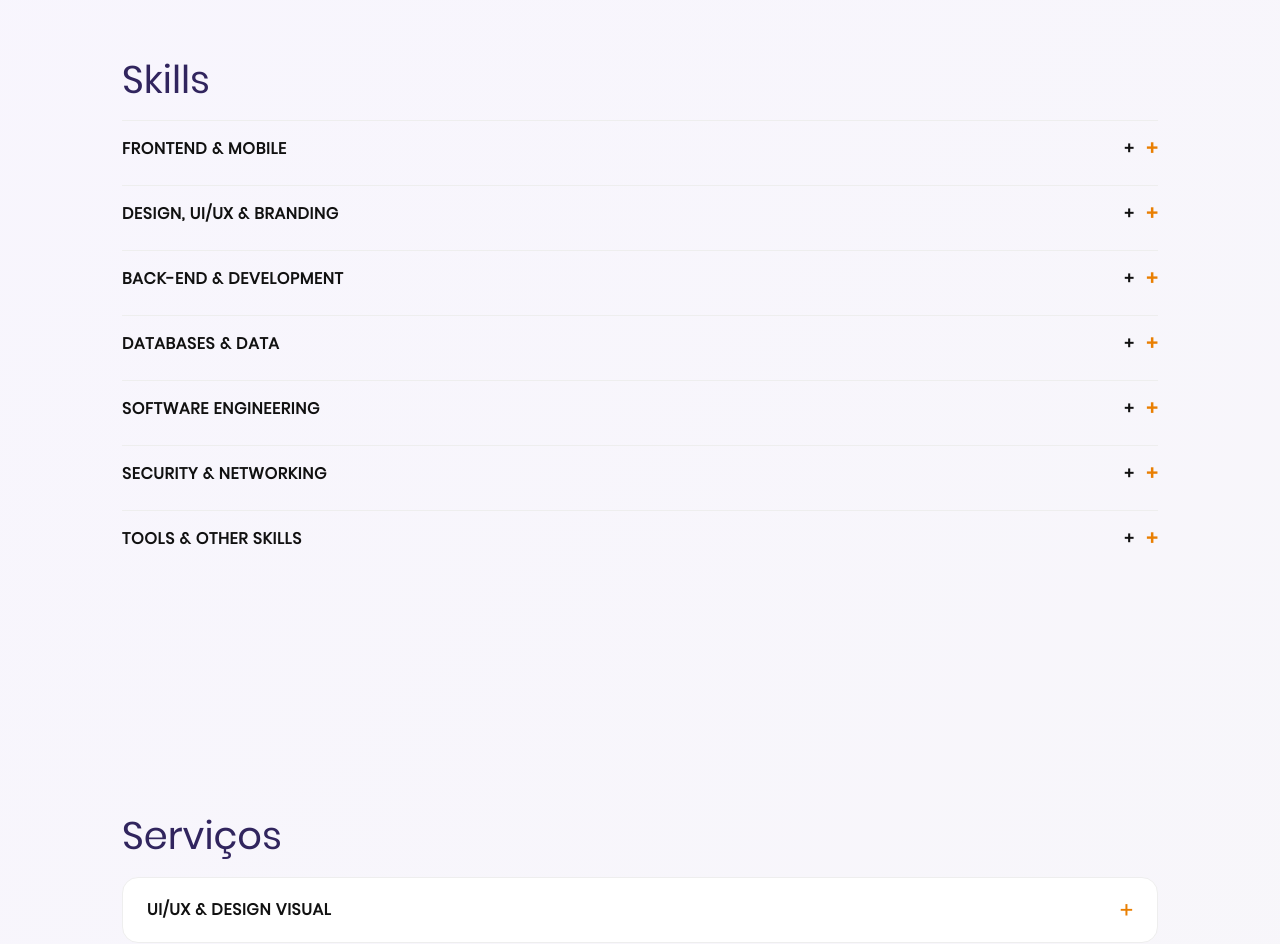
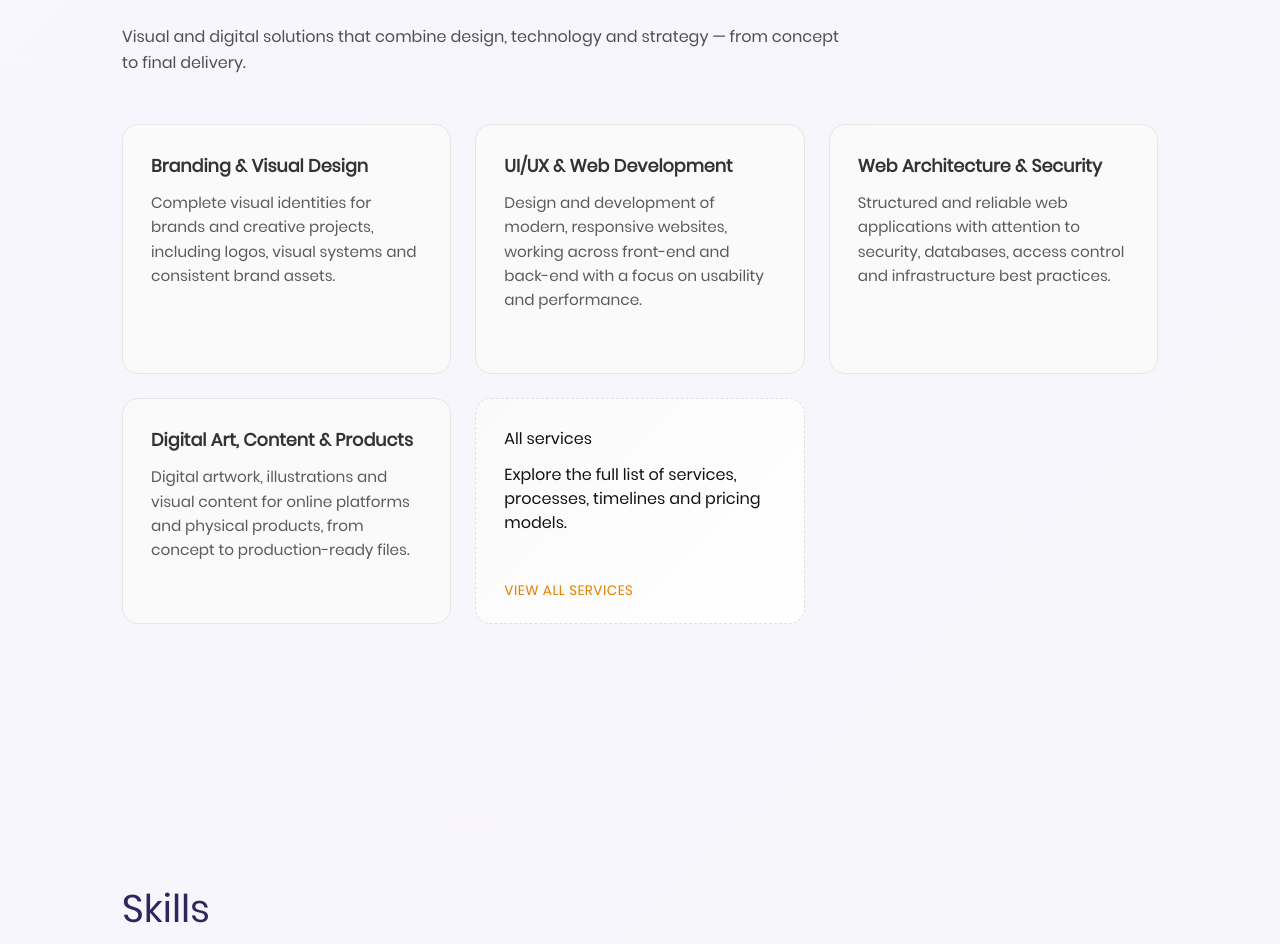
Before and after one commit to sth3r/Portfilio, a React (Vite) app: page / in a window 1280 px wide. Shown: the part 1208-2152 px from the top of the page. Built offline with nearby package versions, Linux system fonts and the light colour scheme.

Commit message:
feat: restructure Services and Process sections with improved content and layout; add ProcessPreview component

```diff
--- a/src/App.tsx
+++ b/src/App.tsx
@@ -6,24 +6,35 @@ import Footer from "./components/Footer";
 import Navbar from "./components/Navbar";
 import ProjectsSection from "./components/ProjectsSection";
 import ResumeSection from "./components/ResumeSection";
-import ProcessSection from "./components/ProcessSection";
 import SkillsSection from "./components/SkillsSection";
 import ServicesSection from "./components/ServicesSection";
+import ProcessPreview from "./components/ProcessPreview";
 // import ConstructionScreen from "./components/ConstructionScreen";
 
 export default function App() {
   return (
     <LanguageProvider>
-       {/* <ConstructionScreen /> ← primeira tela */}
       <Navbar />
-      {/* <LanguageSwitcher /> */}
       <Header />
+
+      {/* 1️⃣ Posicionamento claro */}
       <HeroSection />
-      <SkillsSection/>
-      <ServicesSection/>
+
+      {/* 2️⃣ O que você faz (valor imediato) */}
+      <ServicesSection />
+
+      {/* 3️⃣ Profundidade técnica (rápido p/ recrutador) */}
+      <SkillsSection />
+
+      {/* 4️⃣ Provas reais */}
+      <ProjectsSection />
+
+      {/* 5️⃣ Como você trabalha (confiança p/ clientes) */}
+      <ProcessPreview />
+
+      {/* 6️⃣ Credibilidade formal */}
       <ResumeSection />
-      <ProjectsSection />
-      <ProcessSection />
+
       <Footer />
     </LanguageProvider>
   );
--- /dev/null
+++ b/src/components/ProcessPreview.tsx
@@ -0,0 +1,28 @@
+import { useLanguage } from "../context/LanguageContext";
+import { processPreviewTexts } from "../content/processPreviewTexts";
+// usando <a> em vez de react-router-dom Link para evitar dependência
+import "../styles/components/ProcessPreview.css";
+
+export default function ProcessPreview() {
+  const { language } = useLanguage();
+  const text = processPreviewTexts[language];
+
+  return (
+    <section className="sessao process-preview" id="processo">
+      <h2>{text.sectionTitle}</h2>
+      <p className="process-preview-description">{text.description}</p>
+
+      <ul className="process-preview-steps">
+        {text.steps.map((step, idx) => (
+          <li key={idx}>{step}</li>
+        ))}
+      </ul>
+
+      <div className="process-preview-cta">
+        <a href="/servicos" className="btn primary">
+          {text.cta}
+        </a>
+      </div>
+    </section>
+  );
+}
--- a/src/components/ProcessSection.tsx
+++ /dev/null
@@ -1,26 +0,0 @@
-import { useLanguage } from "../context/LanguageContext";
-import { projectsTexts } from "../content/projectsTexts";
-import "../styles/components/Projects.css";
-
-export default function ProjectsSection() {
-  const { language } = useLanguage();
-  const t = projectsTexts[language];
-
-  return (
-    <>
-      <section id="processo" className="sessao processos">
-        <h2>{t.processTitle}</h2>
-
-        <details className="processo-detalhes">
-          <summary>{t.processSummary}</summary>
-          <div className="conteudo">
-            {t.processContent.map((text, index) => (
-              <p key={index}>{text}</p>
-            ))}
-          </div>
-        </details>
-      </section>
-
-</>
-  );
-}
--- a/src/components/ServicesSection.tsx
+++ b/src/components/ServicesSection.tsx
@@ -1,46 +1,39 @@
-import { useState } from "react";
 import { useLanguage } from "../context/LanguageContext";
 import { servicesTexts } from "../content/servicesTexts";
-import type { ServicesTexts, ServiceItem } from "../content/servicesTexts";
 import "../styles/components/Services.css";
 
 export default function ServicesSection() {
   const { language } = useLanguage();
-  const services: ServicesTexts = servicesTexts[language] ?? servicesTexts.pt;
-  const [openIndex, setOpenIndex] = useState<number | null>(null);
-
-  function toggle(index: number) {
-    setOpenIndex(openIndex === index ? null : index);
-  }
+  const content = servicesTexts[language];
 
   return (
-    <section className="sessao services-section" id="servicos">
-      <h2>{services.sectionTitle}</h2>
+    <section className="sessao services-section" id="services">
+      <header className="services-header">
+        <h2>{content.sectionTitle}</h2>
+        <p className="services-intro">{content.sectionIntro}</p>
+      </header>
 
-      <div className="services-accordion">
-        {services.items.map((service: ServiceItem, idx: number) => {
-          const isOpen = openIndex === idx;
+      <div className="services-grid">
+  {content.services.map((service, index) => (
+    <article key={index} className="service-card fade-up">
+      <h3 className="service-title">{service.title}</h3>
+      <p className="service-description">{service.description}</p>
 
-          return (
-            <div key={idx} className={`service-card ${isOpen ? "open" : ""}`}>
-              <button className="service-header" onClick={() => toggle(idx)} aria-expanded={isOpen}>
-                <span className="service-title">{service.title}</span>
-                <span className="service-icon">{isOpen ? "–" : "+"}</span>
-              </button>
+      <span className="service-link">
+        {content.viewMore}
+      </span>
+    </article>
+  ))}
 
-              <div className="service-content">
-                <p className="service-description">{service.description}</p>
+  {/* CTA Card */}
+  <a href="/servicos" className="service-card service-cta-card fade-up">
+    <h3>{content.ctaTitle}</h3>
+    <p>{content.ctaDescription}</p>
+    <span className="service-link">{content.cta}</span>
+  </a>
+</div>
 
-                <ul className="service-list">
-                  {service.details.map((item: string, i: number) => (
-                    <li key={i}>{item}</li>
-                  ))}
-                </ul>
-              </div>
-            </div>
-          );
-        })}
-      </div>
+
     </section>
   );
 }
--- /dev/null
+++ b/src/content/processPreviewTexts.ts
@@ -0,0 +1,49 @@
+import type { Language } from "../context/LanguageContext";
+
+export type ProcessPreviewTexts = {
+  sectionTitle: string;
+  description: string;
+  steps: string[];
+  cta: string;
+};
+
+export const processPreviewTexts: Record<Language, ProcessPreviewTexts> = {
+  pt: {
+    sectionTitle: "Processo de Trabalho",
+    description:
+      "Cada serviço é desenvolvido a partir de um processo estruturado que integra pesquisa, design, desenvolvimento e validação técnica.",
+    steps: [
+      "Pesquisa e entendimento do negócio, público e objetivos",
+      "UI/UX design, referências visuais e prototipação",
+      "Definição técnica: front-end, back-end, ferramentas e segurança",
+      "Desenvolvimento, testes, otimização e entrega",
+    ],
+    cta: "Ver serviços e processo completo",
+  },
+
+  en: {
+    sectionTitle: "Work Process",
+    description:
+      "Each service is developed through a structured process that integrates research, design, development, and technical validation.",
+    steps: [
+      "Research and understanding of business, audience, and goals",
+      "UI/UX design, visual references, and prototyping",
+      "Technical planning: front-end, back-end, tools, and security",
+      "Development, testing, optimization, and delivery",
+    ],
+    cta: "View services and full process",
+  },
+
+  es: {
+    sectionTitle: "Proceso de Trabajo",
+    description:
+      "Cada servicio se desarrolla a través de un proceso estructurado que integra investigación, diseño, desarrollo y validación técnica.",
+    steps: [
+      "Investigación y comprensión del negocio, público y objetivos",
+      "Diseño UI/UX, referencias visuales y prototipado",
+      "Definición técnica: front-end, back-end, herramientas y seguridad",
+      "Desarrollo, pruebas, optimización y entrega",
+    ],
+    cta: "Ver servicios y proceso completo",
+  },
+};
--- a/src/content/servicesTexts.ts
+++ b/src/content/servicesTexts.ts
@@ -10,44 +10,109 @@ export type ServicesTexts = {
   sectionTitle: string;
   intro?: string;
   items: ServiceItem[];
+  viewMore: string;
+  ctaTitle: string;
+  ctadescription: string;
+  cta: string;
 };
 
-export const servicesTexts: Record<string, ServicesTexts> = {
+export const servicesTexts = {
   pt: {
     sectionTitle: "Serviços",
-    items: [
+    sectionIntro:
+      "Soluções visuais e digitais que unem design, tecnologia e estratégia — do conceito à entrega final.",
+    cta: "Ver todos os serviços",
+    services: [
       {
-        title: "UI/UX & Design Visual",
+        title: "Branding & Design Visual",
         description:
-          "Criação de interfaces claras, funcionais e visualmente consistentes.",
-        details: [
-          "Design de interfaces web e mobile",
-          "Identidade visual e branding",
-          "Prototipagem e wireframes",
-          "Design system e consistência visual",
-        ],
+          "Criação de identidades visuais completas para marcas e projetos autorais, incluindo logotipos, sistemas visuais, materiais gráficos e aplicações consistentes."
       },
       {
-        title: "Desenvolvimento Front-end",
+        title: "UI/UX & Desenvolvimento Web",
         description:
-          "Implementação de interfaces modernas, acessíveis e responsivas.",
-        details: [
-          "React, TypeScript e Vite",
-          "HTML, CSS e JavaScript",
-          "Integração com APIs",
-          "Foco em performance e usabilidade",
-        ],
+          "Design e desenvolvimento de interfaces modernas e sites responsivos, atuando em front-end e back-end, com foco em usabilidade, performance e clareza."
       },
       {
-        title: "Desenvolvimento Back-end",
+        title: "Arquitetura Web & Segurança",
         description:
-          "Estruturação de sistemas e lógica de negócio.",
-        details: [
-          "Laravel, PHP e Java",
-          "APIs REST",
-          "Autenticação e regras de negócio",
-        ],
+          "Estruturação de aplicações web organizadas e confiáveis, com atenção à segurança, bancos de dados, controle de acesso e boas práticas de infraestrutura."
       },
+      {
+        title: "Arte Digital, Conteúdo & Produtos",
+        description:
+          "Criação de arte digital, ilustrações e conteúdo visual para mídias digitais e produtos físicos, do conceito à preparação para produção."
+      }
     ],
+    viewMore: "Ver detalhes",
+    ctaTitle: "Todos os serviços",
+    ctaDescription:
+      "Veja a lista completa de serviços, processos, prazos e formas de contratação.",
   },
+
+  en: {
+    sectionTitle: "Services",
+    sectionIntro:
+      "Visual and digital solutions that combine design, technology and strategy — from concept to final delivery.",
+    cta: "View all services",
+    services: [
+      {
+        title: "Branding & Visual Design",
+        description:
+          "Complete visual identities for brands and creative projects, including logos, visual systems and consistent brand assets."
+      },
+      {
+        title: "UI/UX & Web Development",
+        description:
+          "Design and development of modern, responsive websites, working across front-end and back-end with a focus on usability and performance."
+      },
+      {
+        title: "Web Architecture & Security",
+        description:
+          "Structured and reliable web applications with attention to security, databases, access control and infrastructure best practices."
+      },
+      {
+        title: "Digital Art, Content & Products",
+        description:
+          "Digital artwork, illustrations and visual content for online platforms and physical products, from concept to production-ready files."
+      }
+    ],
+    viewMore: "View details",
+    ctaTitle: "All services",
+    ctaDescription:
+      "Explore the full list of services, processes, timelines and pricing models.",
+  },
+
+  es: {
+    sectionTitle: "Servicios",
+    sectionIntro:
+      "Soluciones visuales y digitales que combinan diseño, tecnología y estrategia — del concepto a la entrega final.",
+    cta: "Ver todos los servicios",
+    services: [
+      {
+        title: "Branding y Diseño Visual",
+        description:
+          "Identidades visuales completas para marcas y proyectos creativos, incluyendo logotipos, sistemas visuales y aplicaciones coherentes."
+      },
+      {
+        title: "UI/UX y Desarrollo Web",
+        description:
+          "Diseño y desarrollo de sitios web modernos y responsivos, trabajando en front-end y back-end con foco en usabilidad y rendimiento."
+      },
+      {
+        title: "Arquitectura Web y Seguridad",
+        description:
+          "Estructuración de aplicaciones web confiables, con atención a seguridad, bases de datos, control de accesos y buenas prácticas."
+      },
+      {
+        title: "Arte Digital, Contenido y Productos",
+        description:
+          "Creación de arte digital, ilustraciones y contenido visual para plataformas digitales y productos físicos."
+      }
+    ],
+    viewMore: "Ver detalles",
+    ctaTitle: "Todos los servicios",
+    ctaDescription:
+      "Consulta la lista completa de servicios, procesos y condiciones.",
+  }
 };
--- a/src/content/texts.ts
+++ b/src/content/texts.ts
@@ -26,6 +26,7 @@ type NavTexts = {
   curriculo: string;
   skills: string;
   processo: string;
+  services: string;
 };
 
 export type AppTexts = {
@@ -40,6 +41,7 @@ export const texts: Record<Language, AppTexts> = {
     nav: {
       about: "Quem sou eu",
       projects: "Projetos",
+      services: "Serviços",
       curriculo: "Currículo",
       skills: "Habilidades",
       processo: "Processo criativo",
@@ -72,6 +74,7 @@ export const texts: Record<Language, AppTexts> = {
       curriculo: "Resume",
       skills: "Skills",
       processo: "Creative Process",
+      services: "Services",
     },
     header: {
       mode: "possessive",
@@ -100,6 +103,7 @@ export const texts: Record<Language, AppTexts> = {
       curriculo: "Currículum",
       skills: "Habilidades",
       processo: "Proceso creativo",
+      services: "Servicios",
     },
     header: {
       mode: "split",
--- /dev/null
+++ b/src/styles/components/ProcessPreview.css
@@ -0,0 +1,48 @@
+/* .process-preview {
+  max-width: 900px;
+} */
+
+.process-preview-description {
+  max-width: 700px;
+  margin-bottom: 2rem;
+  opacity: 0.85;
+  line-height: 1.6;
+}
+
+.process-preview-steps {
+  list-style: none;
+  padding: 0;
+  margin: 0 0 2.5rem 0;
+
+  display: grid;
+  gap: 1rem;
+}
+
+.process-preview-steps li {
+  padding-left: 1.2rem;
+  position: relative;
+  line-height: 1.5;
+}
+
+.process-preview-steps li::before {
+  content: "—";
+  position: absolute;
+  left: 0;
+  color: #e97f02;
+  font-weight: 500;
+}
+
+.process-preview-cta {
+  margin-top: 1rem;
+}
+
+/* Mobile */
+@media (max-width: 768px) {
+  .process-preview-description {
+    font-size: 0.95rem;
+  }
+
+  .process-preview-steps li {
+    font-size: 0.9rem;
+  }
+}
--- a/src/styles/components/Services.css
+++ b/src/styles/components/Services.css
@@ -3,126 +3,155 @@
 ================================ */
 
 .services-section {
-  margin-top: 6rem;
+  display: flex;
+  flex-direction: column;
+  gap: 3rem;
 }
 
-/* Wrapper */
-.services-accordion {
+/* ---------- Header ---------- */
+
+.services-header {
+  max-width: 720px;
+}
+
+.services-header h2 {
+  margin-bottom: 0.75rem;
+}
+
+.services-intro {
+  font-size: 1rem;
+  line-height: 1.6;
+  opacity: 0.85;
+}
+
+/* ---------- Grid ---------- */
+
+.services-grid {
+  display: grid;
+  grid-template-columns: repeat(auto-fit, minmax(260px, 1fr));
+  gap: 1.5rem;
+}
+
+/* ---------- Card ---------- */
+
+.service-card {
+  background: #fafafa;
+  border: 1px solid #e6e6e6;
+  border-radius: 16px;
+  padding: 1.75rem;
   display: flex;
   flex-direction: column;
-  gap: 1.25rem;
-}
+  gap: 0.75rem;
+  position: relative;
+  overflow: hidden;
 
-/* Card */
-.service-card {
-  border: 1px solid #eee;
-  border-radius: 16px;
-  padding: 1.25rem 1.5rem;
-  background: #fff;
-  transition: border-color 0.3s ease, box-shadow 0.3s ease;
+  transition: transform 0.3s ease, box-shadow 0.3s ease,
+    border-color 0.3s ease;
 }
 
 .service-card:hover {
-  border-color: #e6e6e6;
-  box-shadow: 0 8px 24px rgba(0, 0, 0, 0.03);
+  transform: translateY(-6px);
+  border-color: #d6d6d6;
+  box-shadow: 0 16px 32px rgba(0, 0, 0, 0.12);
 }
 
-/* Header (clickable) */
-.service-header {
-  width: 100%;
-  background: none;
-  border: none;
-  padding: 0;
-  cursor: pointer;
+/* ---------- Card Content ---------- */
 
-  display: flex;
-  align-items: center;
-  justify-content: space-between;
-  gap: 1rem;
-
-  text-align: left;
+.service-title {
+  font-size: 1.1rem;
+  font-weight: 600;
 }
 
-/* Title */
-.service-title {
-  font-size: 1rem;
-  font-weight: 600;
+.service-description {
+  font-size: 0.95rem;
+  line-height: 1.6;
+  opacity: 0.8;
+}
+
+/* ---------- Hover "Ver detalhes" ---------- */
+
+.service-link {
+  margin-top: auto;
+  font-size: 0.85rem;
+  font-weight: 500;
   letter-spacing: 0.04em;
   text-transform: uppercase;
-  color: #111;
+  color: #e97f02;
+
+  opacity: 0;
+  transform: translateY(6px);
+  transition: opacity 0.3s ease, transform 0.3s ease;
 }
 
-/* Icon */
-.service-icon {
-  font-size: 1.4rem;
-  color: #e97f02;
-  line-height: 1;
-  transition: transform 0.25s ease;
+.service-card:hover .service-link {
+  opacity: 1;
+  transform: translateY(0);
 }
 
-/* Content (accordion body) */
-.service-content {
-  max-height: 0;
-  overflow: hidden;
-  transition: max-height 0.4s ease, opacity 0.3s ease;
+/* ---------- Scroll animation ---------- */
+
+.fade-up {
   opacity: 0;
+  transform: translateY(24px);
+  animation: fadeUp 0.6s ease forwards;
 }
 
-/* Open state */
-.service-card.open .service-content {
-  max-height: 500px;
-  opacity: 1;
+.fade-up:nth-child(1) { animation-delay: 0.05s; }
+.fade-up:nth-child(2) { animation-delay: 0.1s; }
+.fade-up:nth-child(3) { animation-delay: 0.15s; }
+.fade-up:nth-child(4) { animation-delay: 0.2s; }
+
+/* Keyframes */
+
+@keyframes fadeUp {
+  to {
+    opacity: 1;
+    transform: translateY(0);
+  }
+}
+
+/* ---------- CTA ---------- */
+
+.services-cta {
   margin-top: 1rem;
 }
 
-/* Rotate icon slightly for polish */
-.service-card.open .service-icon {
-  transform: rotate(180deg);
+/* ---------- Mobile ---------- */
+
+@media (max-width: 480px) {
+  .service-card {
+    padding: 1.5rem;
+  }
+
+  .services-intro {
+    font-size: 0.95rem;
+  }
 }
 
-/* Description */
-.service-description {
-  font-size: 0.95rem;
-  line-height: 1.6;
-  color: #444;
-  margin-bottom: 0.75rem;
+
+/* ===============================
+   CTA CARD
+================================ */
+.service-cta-card .service-description {
+  opacity: 0.85;
 }
 
-/* List */
-.service-list {
-  padding-left: 1.1rem;
-  margin: 0;
+.service-cta-card .service-link {
+  opacity: 1;
+  color: #e97f02;
 }
 
-.service-list li {
-  font-size: 0.9rem;
-  line-height: 1.6;
-  color: #333;
-  margin-bottom: 0.4rem;
+/* CTA CARD – alinhado ao visual */
+.service-cta-card {
+background: linear-gradient(135deg, #fafafa, #ffffff);
+  border: 1px dashed #e0e0e0;
+  color: #111;
+  text-decoration: none;
+  position: relative;
 }
 
-/* ===============================
-   MOBILE
-================================ */
-
-@media (max-width: 768px) {
-  .services-section {
-    margin-top: 4rem;
-  }
-
-  .service-card {
-    padding: 1.1rem 1.2rem;
-  }
-
-  .service-title {
-    font-size: 0.9rem;
-  }
-
-  .service-description {
-    font-size: 0.9rem;
-  }
-
-  .service-list li {
-    font-size: 0.85rem;
-  }
+/* Hover elegante */
+.service-cta-card:hover {
+  border-color: #e97f02;
+  background: #fff;
 }
```
Also changed, not shown: src/components/Navbar.tsx (+5 -3 lines).
